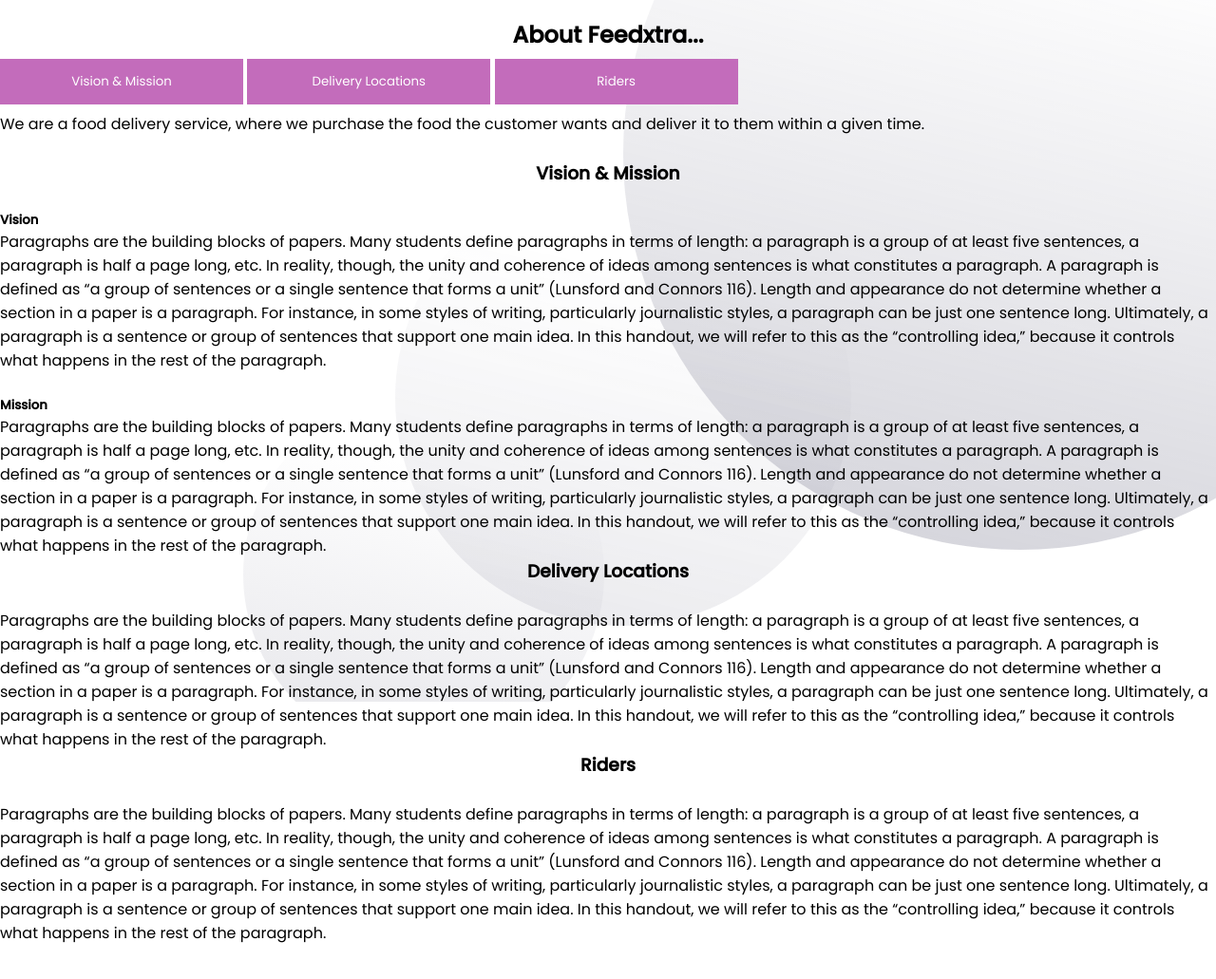
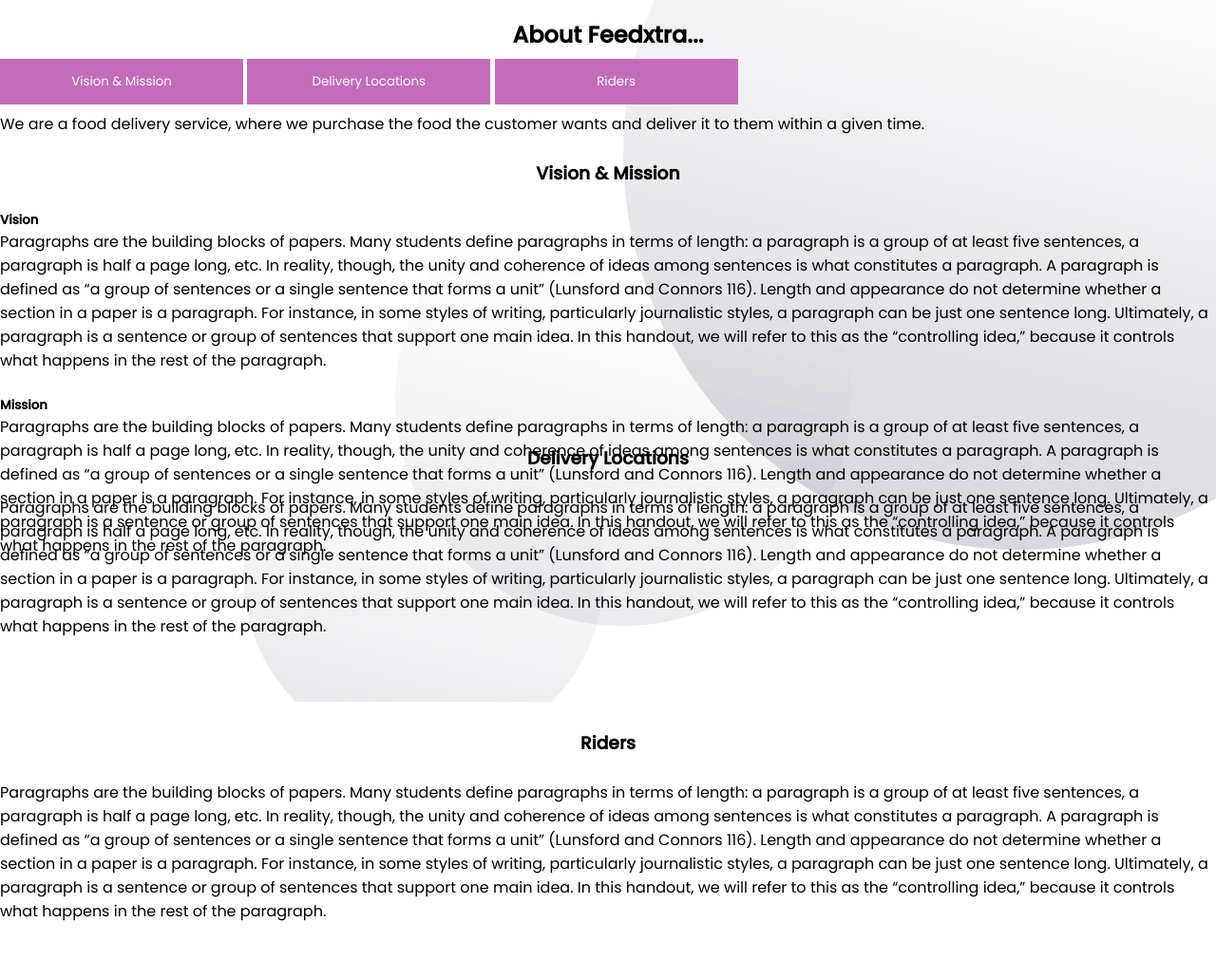
Before and after one commit to clockpals1/clockpals12, a plain HTML site: page about.html in a window 1280 px wide. Shown: the part 61-1092 px from the top of the page at 95% size. Before the commit the page ends 1056 px from the top, so only its background shows below. Drawn offline with Linux system fonts and the light colour scheme.

Commit message:
Update about.html

```diff
--- a/about.html
+++ b/about.html
@@ -40,22 +40,22 @@
 						}
 
 						#vision{
-							height: auto;
+							height: 300px;
 							background-color: inherit;
 						}
 
 						#location{
-							height: auto;
+							height: 300px;
 							background-color: inherit;
 						}
 
 						#riders{
-							height: auto;
+							height: 300px;
 							background-color: inherit;
 						}
 
 						img{
-							background-attachment: fixed;
+							background-attachment: scroll;
 						}
 					</style>
 
```
